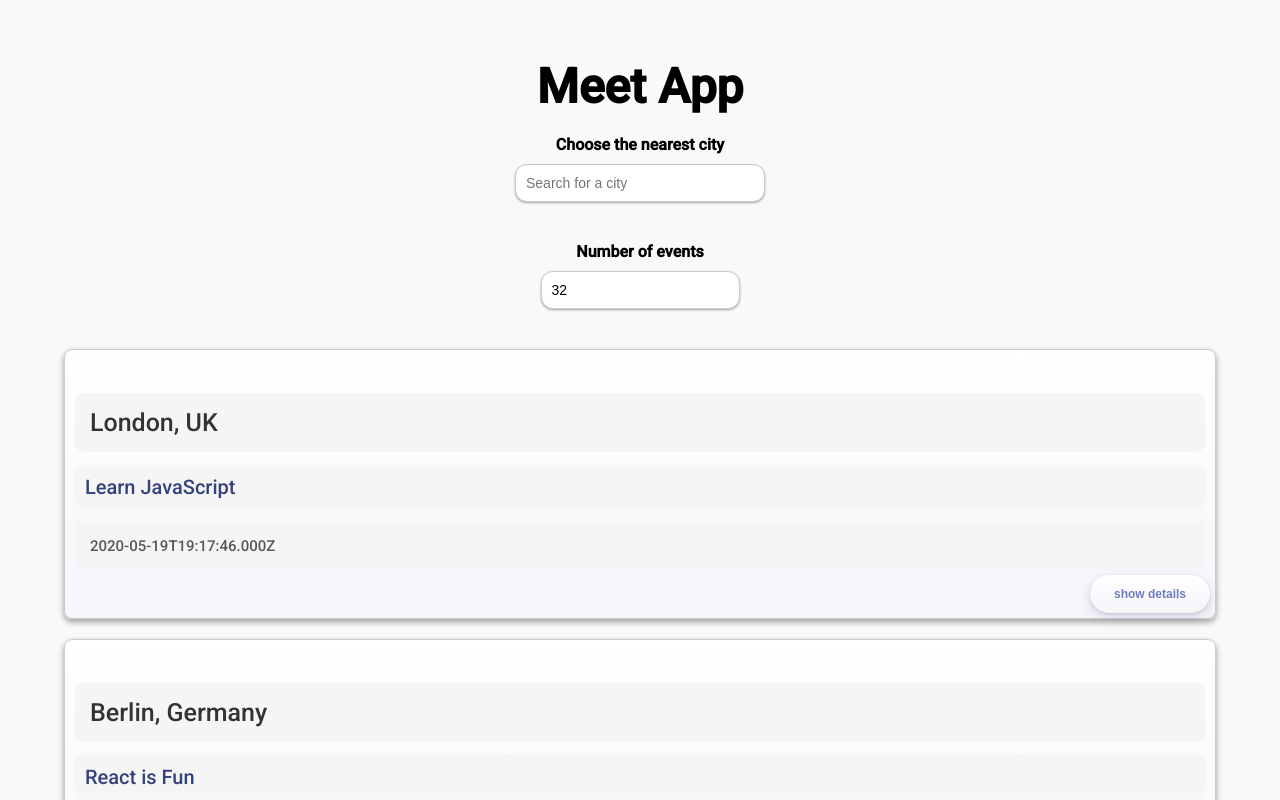
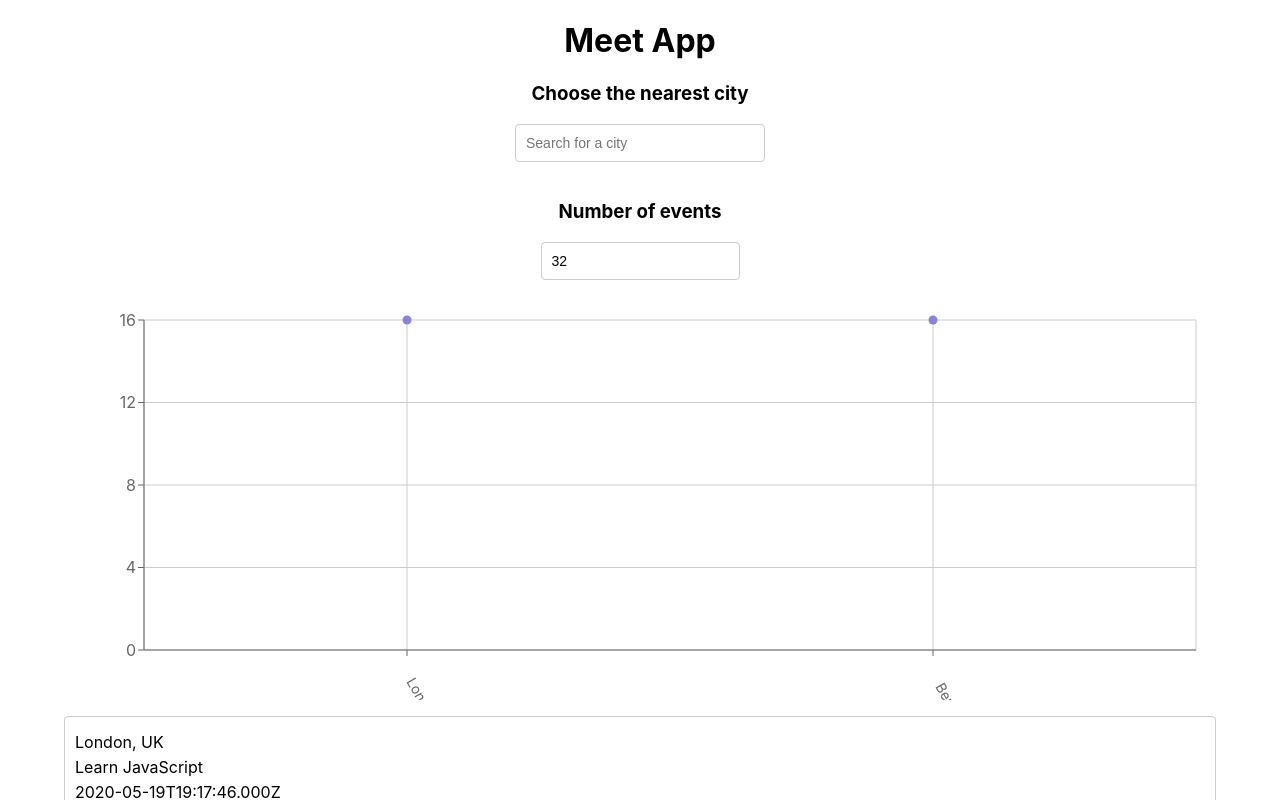
Before and after one commit to VadymMakohon/Meet-App, a React (Create React App) app: page / in a window 1280 px wide. Shown: the top 800 px of the page. Built offline with nearby package versions, Linux system fonts and the light colour scheme; what atatus-spa would draw is missing.

Commit message:
added CityEventsChart and modified some style

```diff
--- a/package.json
+++ b/package.json
@@ -13,6 +13,7 @@
     "react": "^18.3.1",
     "react-dom": "^18.3.1",
     "react-scripts": "^5.0.1",
+    "recharts": "^2.12.7",
     "web-vitals": "^2.1.4",
     "workbox-background-sync": "^6.6.0",
     "workbox-broadcast-update": "^6.6.0",
--- a/src/App.css
+++ b/src/App.css
@@ -2,31 +2,16 @@
 
 .App {
   text-align: center;
-  padding: 2% 5%;
-  background-color: #f9f9f9;
-  font-family: 'Roboto', sans-serif;
+  padding: 0% 5%;
+}
+
+body {
+  padding: 0;
+  margin: 0;
 }
 
 .App * {
   box-sizing: border-box;
-}
-
-header {
-  margin-bottom: 20px;
-}
-
-h1 {
-  font-size: 3em;
-  margin-bottom: 20px;
-}
-
-h3 {
-  font-size: 1em;
-  margin-bottom: 10px;
-}
-
-section {
-  margin-bottom: 20px;
 }
 
 ul {
@@ -35,16 +20,13 @@ ul {
 }
 
 p {
-  margin: 13px 0;
-  padding: 15px;
-  background-color: #f5f5f5;
-  border-radius: 8px;
+  margin: 5px 0;
 }
 
-input[type='text'],
+input[type="text"],
 input[type="number"] {
   padding: 8px 6px 8px 10px;
-  border-radius: 12px;
+  border-radius: 4px;
   outline: none;
   border: 1px solid #ccc;
   font-size: 14px;
@@ -52,52 +34,21 @@ input[type="number"] {
   align-self: center;
   height: 38px;
   margin-bottom: 20px;
-  box-shadow: 0 1px 3px rgba(0, 0, 0, 0.12), 0 1px 2px rgba(0, 0, 0, 0.24);
-  transition: border-color 0.3s ease, box-shadow 0.3s ease;
-}
-
-input[type='text']:focus,
-input[type="number"]:focus {
-  border-color: #007BFF;
-  box-shadow: 0 0 8px rgba(0, 123, 255, 0.6);
 }
 
 .city {
-  width: 100%;
-  max-width: 250px;
+  width: 250px;
 }
 
 #city-search {
   display: flex;
   flex-direction: column;
+  margin: auto;
   position: relative;
 }
 
-.location {
-  padding: 15px;
-  font-size: 25px;
-  color: #333;
-}
-
-.summary {
-  font-size: 20px;
-  padding: 10px;
-  color: #34427b;
-}
-
-.created {
-  font-size: 15px;
-  color: #575757;
-}
-
-.des-info {
-  font-size: 19px;
-  color: #666;
-}
-
 .suggestions {
-  width: 100%;
-  max-width: 250px;
+  width: 250px;
   position: absolute;
   top: 45px;
   z-index: 2;
@@ -105,48 +56,31 @@ input[type="number"]:focus {
   margin: 0;
   font-size: 14px;
   box-shadow: 10px 10px 16px -12px rgba(0, 0, 0, 0.75);
-  border-radius: 8px;
-  overflow: hidden;
 }
 
 .suggestions > li {
   text-align: left;
   padding: 8px 6px 8px 10px;
-  background-color: #fff;
+  background-color: #eee;
   cursor: default;
-  border-bottom: 1px solid #ccc;
-  transition: background-color 0.3s ease, color 0.3s ease;
 }
 
 .suggestions > li:last-child {
-  border-bottom: none;
+  border-bottom-left-radius: 4px;
+  border-bottom-right-radius: 4px;
 }
 
 .suggestions > li:hover {
-  background-color: #1722c6;
-  color: #fff;
+  background-color: #bcdcdb;
 }
 
 .event {
-  padding: 30px 10px 35px;
-  margin-bottom: 20px;
+  padding: 10px 10px 35px;
+  margin-bottom: 10px;
   text-align: left;
   border: 1px solid #ccc;
-  border-radius: 8px;
-  background-image: linear-gradient(180deg, #fff, #f5f5fa);
+  border-radius: 4px;
   position: relative;
-  box-shadow: 0 3px 6px rgba(0, 0, 0, 0.16), 0 3px 6px rgba(0, 0, 0, 0.23);
-  transition: transform 0.3s ease, box-shadow 0.3s ease;
-}
-
-.event:hover {
-  transform: translateY(-5px);
-  box-shadow: 0 6px 12px rgba(0, 0, 0, 0.2), 0 6px 12px rgba(0, 0, 0, 0.25);
-}
-
-.event h3 {
-  margin: 0 0 10px;
-  color: #333;
 }
 
 .details-btn {
@@ -157,41 +91,33 @@ input[type="number"]:focus {
   border-radius: 4px;
   outline: none;
   cursor: pointer;
-  display: inline-block;
-  border: none;
-  font-weight: 600;
-  color: #727cc2;
-  font-size: 12px;
-  height: 38px;
-  padding: 8px 24px;
-  border-radius: 50px;
-  background-image: linear-gradient(180deg, #fff, #f5f5fa);
-  box-shadow: 0 4px 11px 0 rgb(37 44 97 / 15%), 0 1px 3px 0 rgb(93 100 148 / 20%);
-  transition: background-color 0.3s ease, color 0.3s ease;
+  background-color: #f5f5f5; /* Default background color */
+  border: 1px solid #ccc; /* Default border color */
+  transition: background-color 0.3s ease, color 0.3s ease; /* Smooth transition */
 }
 
 .details-btn:hover {
-  background-color: #727cc2;
-  color: #0786e0;
+  background-color: #007bff; /* Background color on hover */
+  color: #fff; /* Text color on hover */
+  border-color: #007bff; /* Border color on hover */
+}
+
+.headerTitle {
+  font-size: 0.8rem;
+  background-color: #8a8a8b5e;
+  border-radius: 5px;
+}
+
+.charts-container {
+  display: grid;
+  grid-template-columns: 1fr 1fr;
+  border-radius: 5px;
+  border: 1px solid rgba(128, 128, 128, 0.438);
 }
 
 @media (max-width: 768px) {
-  .App {
-    padding: 5%;
-  }
-
-  .event {
-    padding: 20px 5px 25px;
-  }
-
-  .location, .summary {
-    font-size: 18px;
-  }
-
-  .details-btn {
-    font-size: 10px;
-    height: 34px;
-    padding: 6px 20px;
+  .charts-container {
+    grid-template-columns: 1fr;
   }
 }
 
--- a/src/App.js
+++ b/src/App.js
@@ -5,6 +5,7 @@ import NumberOfEvents from './components/NumberOfEvents';
 import { extractLocations, getEvents } from './api';
 import './App.css';
 import { InfoAlert, ErrorAlert, WarningAlert } from './components/Alert';
+import CityEventsChart from './components/cityEventsChart';
 
 const App = () => {
   const [events, setEvents] = useState([]);
@@ -59,6 +60,8 @@ const App = () => {
           setErrorAlert={setErrorAlert}
         />
       </section>
+      <CityEventsChart allLocations={allLocations} events={events} />
+
       <EventList events={events} />
     </div>
   );
--- /dev/null
+++ b/src/components/cityEventsChart.js
@@ -0,0 +1,53 @@
+import { useState, useEffect } from 'react';
+import {
+    ScatterChart,
+    Scatter,
+    XAxis, YAxis,
+    CartesianGrid,
+    Tooltip,
+    ResponsiveContainer
+} from 'recharts';
+
+const CityEventsChart = ({ allLocations, events }) => {
+    const [data, setData] = useState([]);
+
+    useEffect(() => {
+        setData(getData());
+    }, [`${events}`]);
+
+    const getData = () => {
+        const data = allLocations.map((location) => {
+            const count = events.filter((event) => event.location === location).length
+            const city = location.split(', ')[0]
+            return { city, count };
+        })
+        return data;
+    };
+
+    return (
+        <ResponsiveContainer width="100%" height={400}>
+            <ScatterChart
+                margin={{
+                    top: 20,
+                    right: 20,
+                    bottom: 20,
+                    left: 20,
+                }}
+            >
+                <CartesianGrid />
+                <XAxis
+                    type="category" dataKey="city" name="City"
+                    angle={60} interval={0} tick={{ dx: 20, dy: 40, fontSize: 14 }}
+                />
+                <YAxis type="number" dataKey="count" name="number of events" allowDecimals={false} />
+                <Tooltip cursor={{ strokeDasharray: '3 3' }} />
+                <Scatter name="A school" data={data} fill="#8884d8" />
+            </ScatterChart>
+        </ResponsiveContainer>
+    );
+}
+
+
+
+
+export default CityEventsChart;
```
Also changed, not shown: 5 other files (tests, documents, lock files or other folders).
